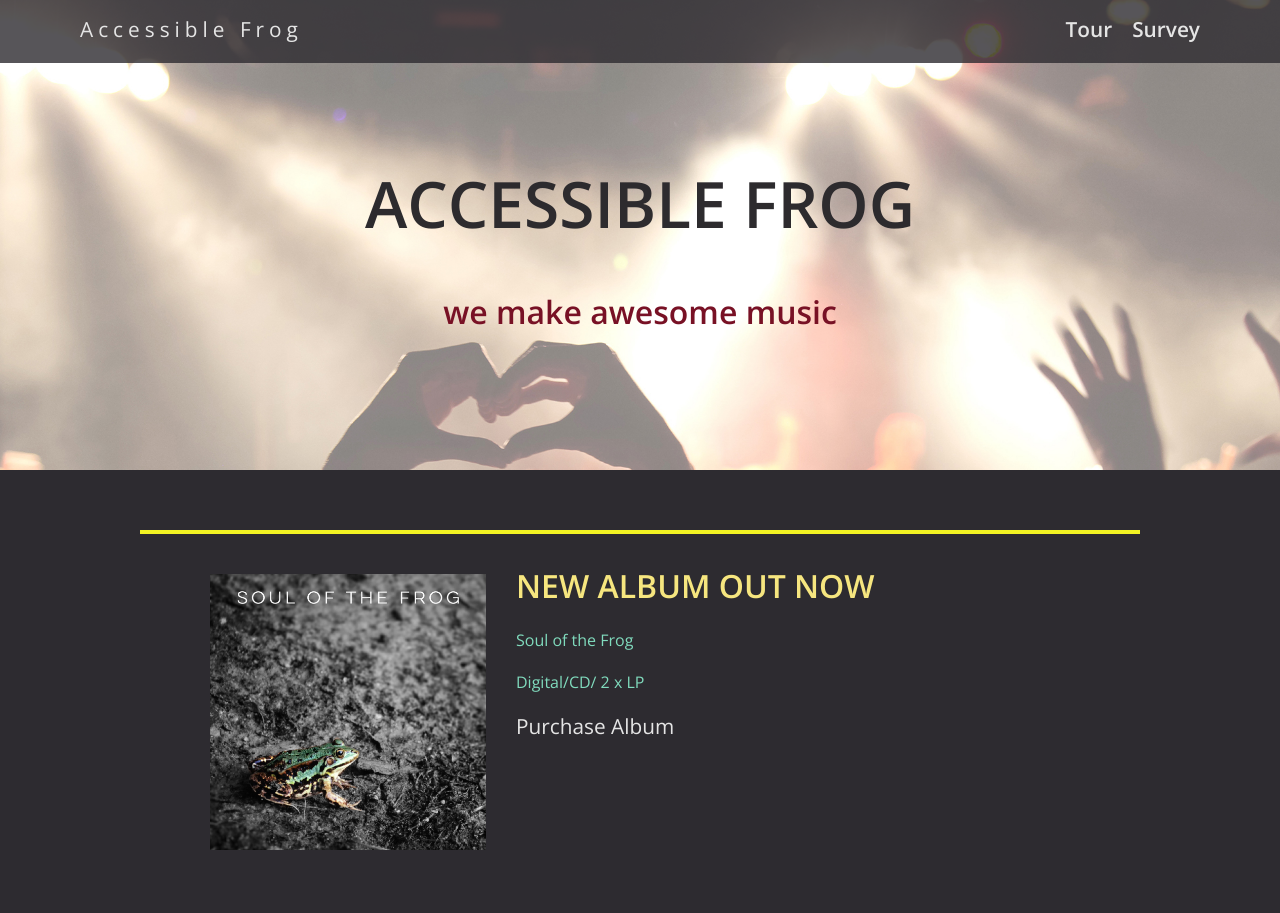
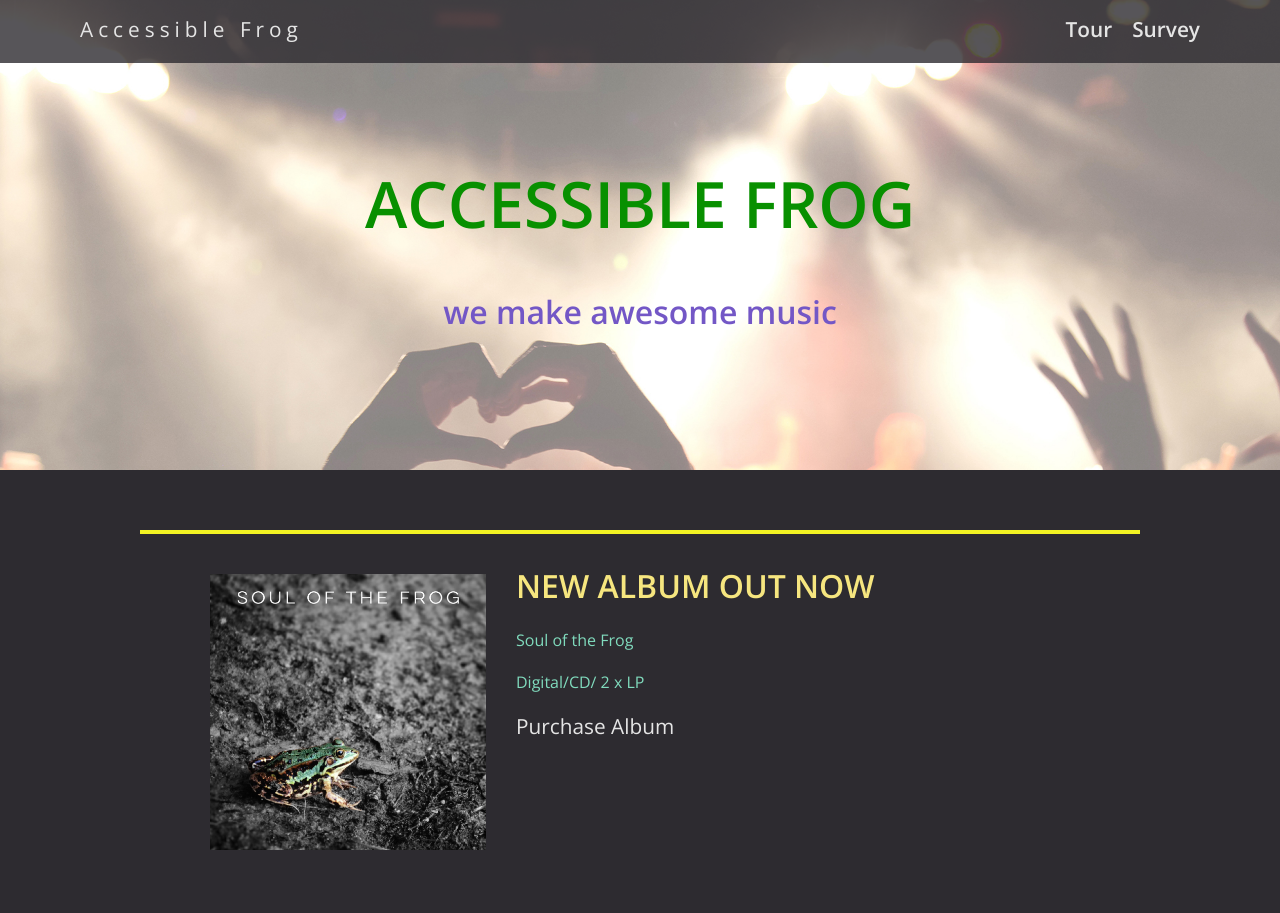
Before and after one commit to K00ry/accessibility_refactor, a plain HTML site: page index.html in a window 1280 px wide. Shown: the top 913 px of the page. Drawn offline with nearby package versions, Linux system fonts and the light colour scheme.

Commit message:
one more time!

```diff
--- a/css/styles.css
+++ b/css/styles.css
@@ -60,7 +60,7 @@ a:hover {
 }
 
 .nav a:hover {
-  color: #FFF614;
+  color: #F2F323;
 }
 
 header {
@@ -73,7 +73,7 @@ header {
 }
 
 .header-h1{
-  color: #2D2B2E;
+  color: #089000;
     text-transform: uppercase;
     font-size: 2.1em;
     margin-top: 80px;
@@ -82,7 +82,7 @@ header {
 
 .header-h2{
 
-  color: #781125;
+  color: #7357C6;
     font-size: 1.5em;
     font-weight: bold;
 }
```
